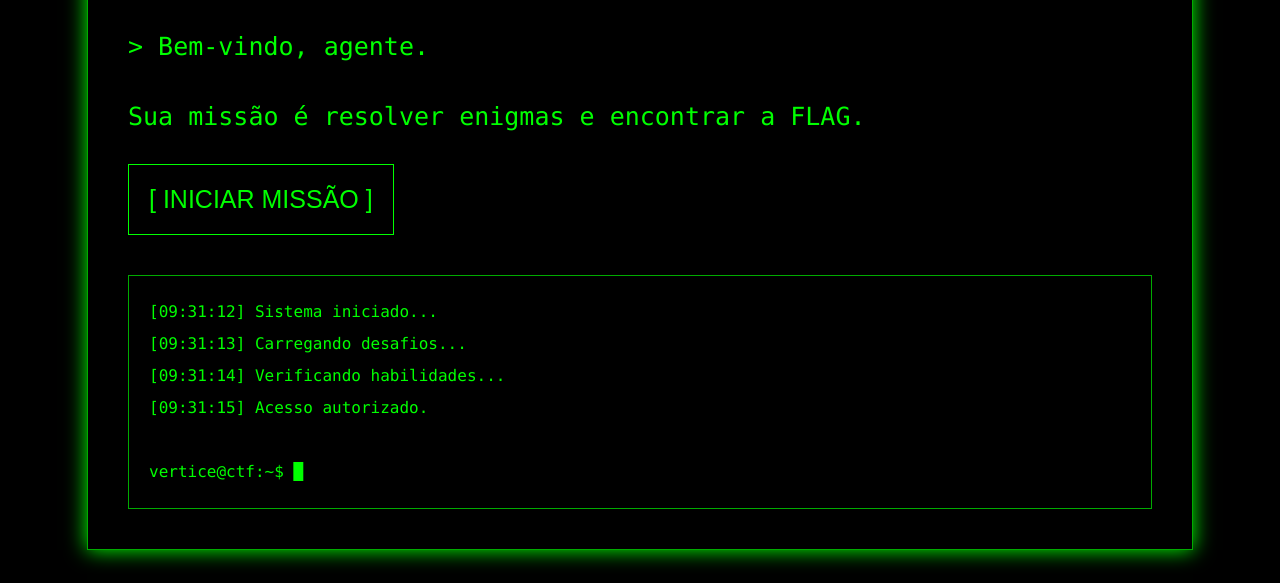
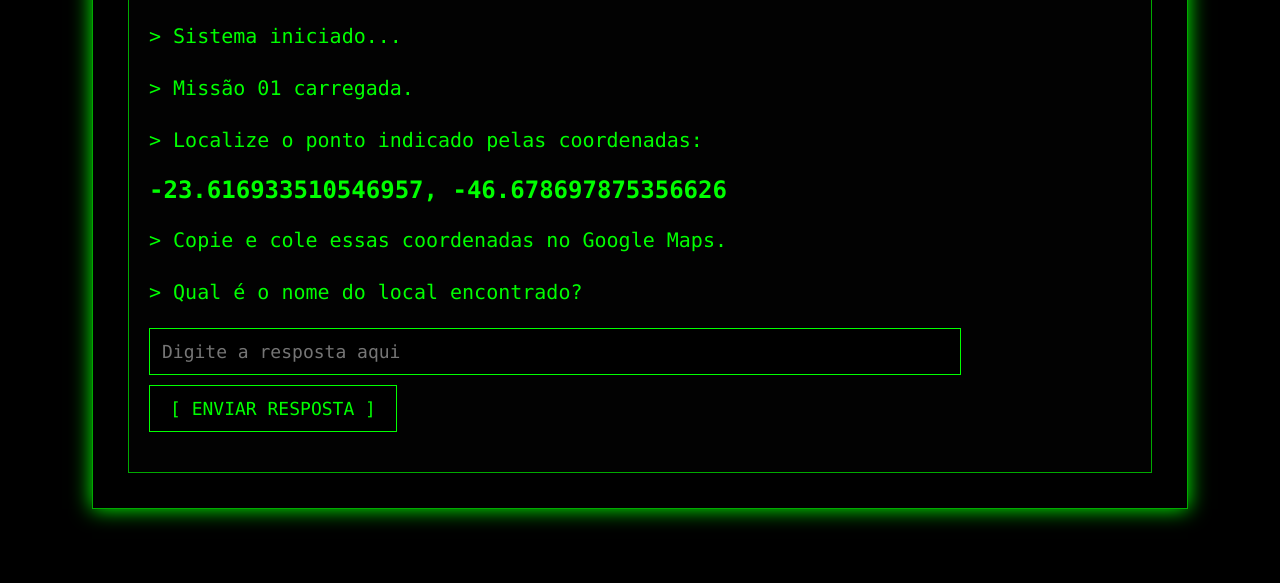
Before and after one commit to raphaelsm-alt/ctf, a plain HTML site: page index.html in a window 1280 px wide. Shown: the part 217-800 px from the top of the page. Drawn offline with Linux system fonts and the light colour scheme.

Commit message:
Update index.html

```diff
--- a/index.html
+++ b/index.html
@@ -2,90 +2,159 @@
 <html lang="pt-br">
 <head>
 <meta charset="UTF-8">
-<title>Capture a bandeira</title>
+<title>CTF Vértice</title>
 
 <style>
-
-body{
-    background-color:#000;
-    color:#00ff00;
+body {
+    background: #000;
+    color: #00ff00;
     font-family: Consolas, monospace;
-    margin:0;
+    margin: 0;
 }
 
-.container{
-    width:80%;
-    margin:auto;
-    margin-top:50px;
-    border:1px solid #00aa00;
-    padding:40px;
-    box-shadow:0 0 20px #00ff00;
+.container {
+    width: 80%;
+    margin: 40px auto;
+    border: 1px solid #00aa00;
+    padding: 35px;
+    box-shadow: 0 0 20px #00ff00;
 }
 
-h1{
-    font-size:60px;
-    text-align:center;
-    text-shadow:0 0 10px #00ff00;
+h1 {
+    text-align: center;
+    font-size: 48px;
+    text-shadow: 0 0 10px #00ff00;
 }
 
-p{
-    font-size:25px;
-    line-height:1.8;
+h2 {
+    color: #00ff00;
 }
 
-.botao{
-    background:black;
-    color:#00ff00;
-    border:1px solid #00ff00;
-    padding:20px;
-    font-size:25px;
-    cursor:pointer;
+p {
+    font-size: 20px;
+    line-height: 1.6;
 }
 
-.botao:hover{
-    background:#003300;
+.terminal {
+    border: 1px solid #00aa00;
+    padding: 20px;
+    margin-top: 25px;
+    background: #020202;
 }
 
-.terminal{
-    margin-top:40px;
-    border:1px solid #00aa00;
-    padding:20px;
-    line-height:2;
+input {
+    background: #000;
+    color: #00ff00;
+    border: 1px solid #00ff00;
+    padding: 12px;
+    font-size: 18px;
+    width: 80%;
+    font-family: Consolas, monospace;
 }
 
+button {
+    background: #000;
+    color: #00ff00;
+    border: 1px solid #00ff00;
+    padding: 12px 20px;
+    font-size: 18px;
+    cursor: pointer;
+    font-family: Consolas, monospace;
+    margin-top: 10px;
+}
+
+button:hover {
+    background: #003300;
+}
+
+.erro {
+    color: #ff4444;
+}
+
+.sucesso {
+    color: #00ff00;
+}
+
+.fase {
+    display: none;
+}
+
+.ativa {
+    display: block;
+}
 </style>
-
 </head>
 
 <body>
 
 <div class="container">
 
-<h1>Capture a bandeira</h1>
+<h1>CTF VÉRTICE</h1>
 
-<p>> Bem-vindo, agente.</p>
+<div id="fase1" class="fase ativa">
 
-<p>
-Sua missão é resolver enigmas e encontrar a FLAG.
-</p>
+    <div class="terminal">
+        <p>> Sistema iniciado...</p>
+        <p>> Missão 01 carregada.</p>
+        <p>> Localize o ponto indicado pelas coordenadas:</p>
 
-<button class="botao">
-[ INICIAR MISSÃO ]
-</button>
+        <h2>-23.616933510546957, -46.678697875356626</h2>
 
-<div class="terminal">
+        <p>> Copie e cole essas coordenadas no Google Maps.</p>
+        <p>> Qual é o nome do local encontrado?</p>
 
-[09:31:12] Sistema iniciado...<br>
-[09:31:13] Carregando desafios...<br>
-[09:31:14] Verificando habilidades...<br>
-[09:31:15] Acesso autorizado.<br><br>
+        <input id="resposta1" placeholder="Digite a resposta aqui">
+        <br>
+        <button onclick="verificarFase1()">[ ENVIAR RESPOSTA ]</button>
 
-vertice@ctf:~$
-<span id="cursor">█</span>
+        <p id="mensagem1"></p>
+    </div>
 
+</div>
+
+<div id="fase2" class="fase">
+    <div class="terminal">
+        <p>> Acesso autorizado.</p>
+        <p>> Missão 02 desbloqueada.</p>
+        <h2>Próximo desafio em construção...</h2>
+    </div>
 </div>
 
 </div>
 
+<script>
+function normalizar(texto) {
+    return texto
+        .trim()
+        .toLowerCase()
+        .normalize("NFD")
+        .replace(/[\u0300-\u036f]/g, "");
+}
+
+function verificarFase1() {
+    let resposta = document.getElementById("resposta1").value;
+    let respostaNormalizada = normalizar(resposta);
+    let mensagem = document.getElementById("mensagem1");
+
+    if (
+        respostaNormalizada === "colegio vertice" ||
+        respostaNormalizada === "colegio vertice colegio" ||
+        respostaNormalizada.includes("colegio vertice")
+    ) {
+        mensagem.textContent = "> Resposta correta. Missão 02 desbloqueada.";
+        mensagem.className = "sucesso";
+
+        setTimeout(function() {
+            document.getElementById("fase1").classList.remove("ativa");
+            document.getElementById("fase2").classList.add("ativa");
+        }, 1200);
+
+    } else {
+        mensagem.textContent = "> Acesso negado. Verifique o local encontrado.";
+        mensagem.className = "erro";
+    }
+}
+</script>
+
 </body>
 </html>
```
